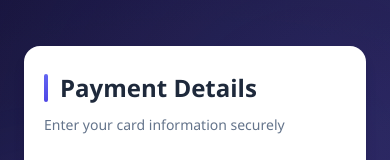
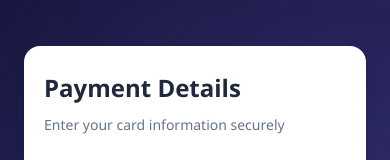
Before and after one commit to Taylerv1/PaymentFlow-SecondDigitalHP, a Next.js app in the folder payment-flow/: page / in a window 390 px wide. Shown: the part 256-416 px from the top of the page. Built offline with nearby package versions, Linux system fonts and the light colour scheme.

Commit message:
Add comprehensive styling for the PaymentForm component, including variables, layout, input styles, and responsive adjustments.

```diff
--- a/payment-flow/app/components/PaymentGateway/PaymentForm/PaymentForm.module.scss
+++ b/payment-flow/app/components/PaymentGateway/PaymentForm/PaymentForm.module.scss
@@ -46,15 +46,6 @@ $transition-normal: 0.25s ease;
     display: flex;
     align-items: center;
     gap: 12px;
-
-    &::before {
-        content: '';
-        display: inline-block;
-        width: 4px;
-        height: 28px;
-        background: linear-gradient(180deg, $primary-color, $primary-hover);
-        border-radius: 2px;
-    }
 }
 
 .formSubtitle {
```
